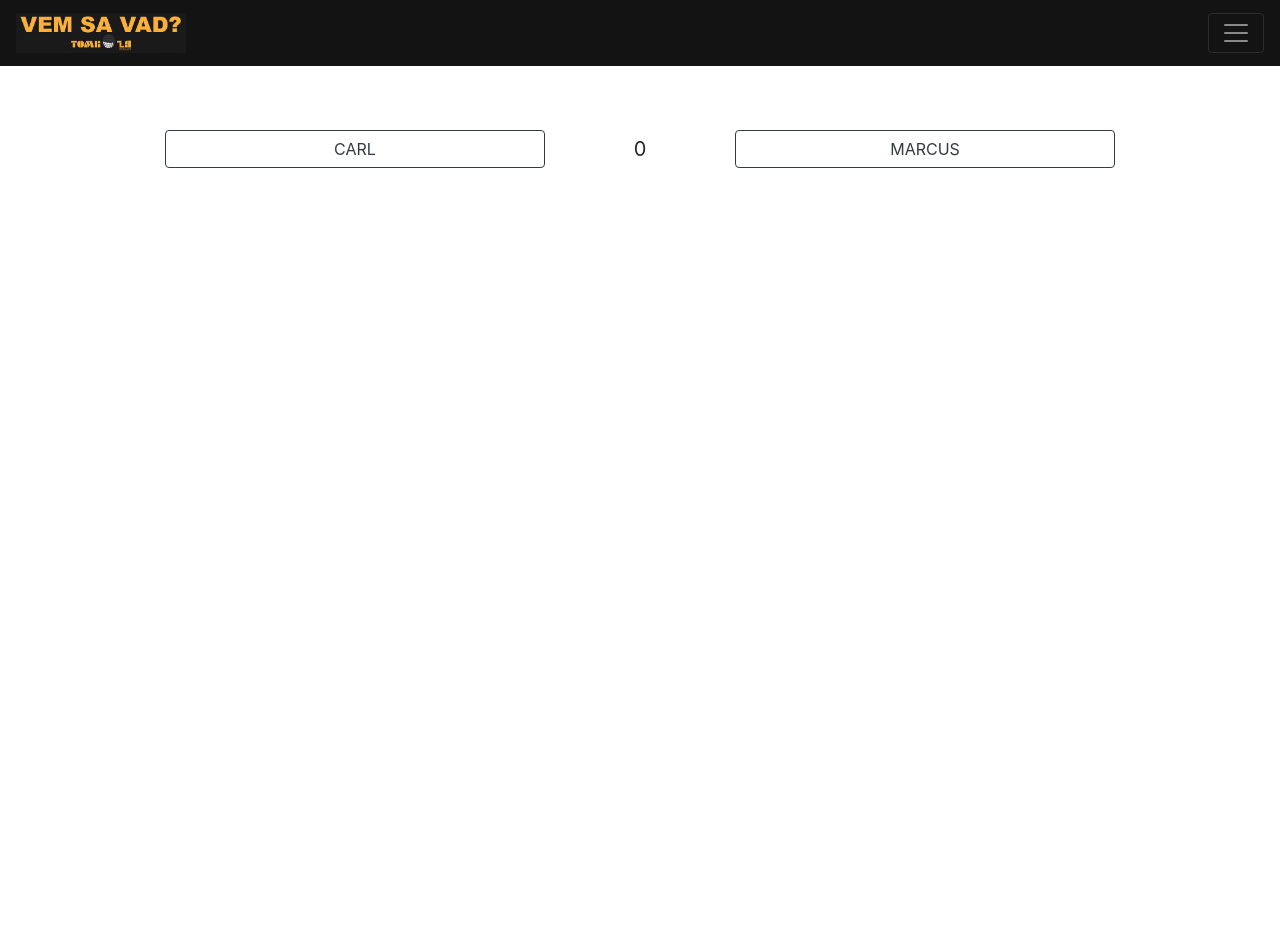
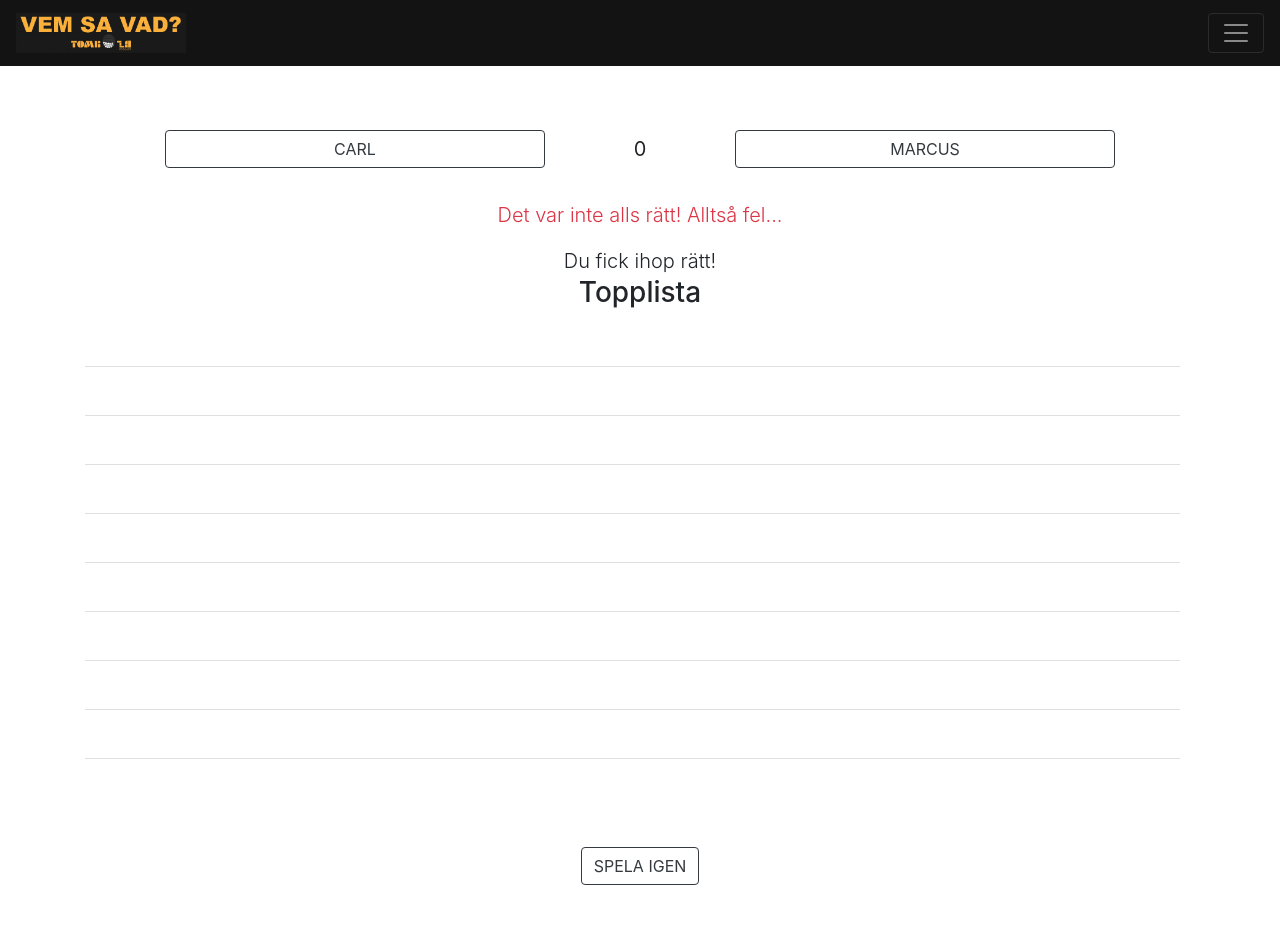
Before and after one commit to Philipdev95/TombolaPodcastQuotes, a plain HTML site: page index.html in a window 1280 px wide. Before the commit the page ends 800 px from the top, so only its background shows below. Drawn offline with nearby package versions, Linux system fonts and the light colour scheme; no server answers.

Commit message:
Styling and activating ranking system

```diff
--- a/index.html
+++ b/index.html
@@ -59,36 +59,41 @@
 				<button id="marcus" type="button" class="person col-4 btn btn-outline-dark">MARCUS</button>
 			</div>
 		</div>
-		<div id="answer" class="hidden">
+		<div id="answer" class="row hidden">
 			<div id="correct-answer" class="lead col-12 text-center p-3 mt-3 hidden text-success">Det var rätt! Bra jobbat mr Williams</div>
-			<!--<div id="wrong-answer" class="lead col-12 text-center p-3 mt-3 hidden text-danger">Det var inte alls rätt! Alltså fel...</div>-->		</div>
-		<div id="next-div" class="hidden row">
+			<!--<div id="wrong-answer" class="lead col-12 text-center p-3 mt-3 hidden text-danger">Det var inte alls rätt! Alltså fel...</div>-->
+		</div>
+		<div id="next-div" class="row hidden">
 			<button id="next" type="button" class="btn-mg col-4 offset-4 btn btn-outline-dark">NÄSTA</button>
     </div>
-    <div id="end" class="hidden">
+    <div id="end" class="row text-center">
       <div id="wrong-answer" class="lead col-12 text-center p-3 mt-3 text-danger">Det var inte alls rätt! Alltså fel...</div>
       <div id="total-points" class="lead col-12 text-center">Du fick ihop <span></span> rätt!</div>
-      <form id="add-form">
-        <input pattern=".{3,30}" title="Mellan 3-30 tecken" required type="text" placeholder="Namn"/>
-        <button id="submit-highscore" type="submit" class="btn-mg col-4 offset-4 btn btn-outline-dark">LÄGG TILL I TOPPLISTAN</button>
+			<form id="add-form" class="col-12 hidden">
+				<div class="col-12 form-group">
+					<input class="col-6 offset-3 form-control" pattern=".{3,30}" title="Mellan 3-30 tecken" required type="text" placeholder="Namn"/>
+	        <button id="submit-highscore" type="submit" class="btn-mg btn btn-outline-dark">LÄGG TILL I TOPPLISTAN</button>
+				</div>
       </form>
-      <h3>Topplista</h3>
-      <div id="toplist">
-		<ul>
-			<li id="toplist-0"><span class="name"></span><span class="points"></span></li>
-			<li id="toplist-1"><span class="name"></span><span class="points"></span></li>
-			<li id="toplist-2"><span class="name"></span><span class="points"></span></li>
-			<li id="toplist-3"><span class="name"></span><span class="points"></span></li>
-			<li id="toplist-4"><span class="name"></span><span class="points"></span></li>
-			<li id="toplist-5"><span class="name"></span><span class="points"></span></li>
-			<li id="toplist-6"><span class="name"></span><span class="points"></span></li>
-			<li id="toplist-7"><span class="name"></span><span class="points"></span></li>
-			<li id="toplist-8"><span class="name"></span><span class="points"></span></li>
-			<li id="toplist-9"><span class="name"></span><span class="points"></span></li>
-		</ul>
+      <h3 class="col-12">Topplista</h3>
+      <div id="toplist" class="col-12">
+				<ul class="col-12 list-group list-group-flush">
+					<li id="toplist-0" class="list-group-item"><span class="col name"></span><span class="col points"></span></li>
+					<li id="toplist-1" class="list-group-item"><span class="col name"></span><span class="col points"></span></li>
+					<li id="toplist-2" class="list-group-item"><span class="col name"></span><span class="col points"></span></li>
+					<li id="toplist-3" class="list-group-item"><span class="col name"></span><span class="col points"></span></li>
+					<li id="toplist-4" class="list-group-item"><span class="col name"></span><span class="col points"></span></li>
+					<li id="toplist-5" class="list-group-item"><span class="col name"></span><span class="col points"></span></li>
+					<li id="toplist-6" class="list-group-item"><span class="col name"></span><span class="col points"></span></li>
+					<li id="toplist-7" class="list-group-item"><span class="col name"></span><span class="col points"></span></li>
+					<li id="toplist-8" class="list-group-item"><span class="col name"></span><span class="col points"></span></li>
+					<li id="toplist-9" class="list-group-item"><span class="col name"></span><span class="col points"></span></li>
+				</ul>
       </div>
-      <button id="start-new" type="button" class="btn-mg col-4 offset-4 btn btn-outline-dark">SPELA IGEN</button>
-    </div>
+			<div class="col-12">
+      	<button id="start-new" type="button" class="btn-mg btn btn-outline-dark">SPELA IGEN</button>
+			</div>
+		</div>
 	</div>
 	<script src="https://ajax.googleapis.com/ajax/libs/jquery/3.3.1/jquery.min.js"></script>
   <script src="https://cdnjs.cloudflare.com/ajax/libs/popper.js/1.14.0/umd/popper.min.js" integrity="sha384-cs/chFZiN24E4KMATLdqdvsezGxaGsi4hLGOzlXwp5UZB1LY//20VyM2taTB4QvJ" crossorigin="anonymous"></script>
--- a/resources/css/style.css
+++ b/resources/css/style.css
@@ -30,3 +30,7 @@ nav.navbar{
   margin-top: 40px;
   margin-bottom: 40px;
 }
+.mg-lr-0{
+  margin-left: 0!important;
+  margin-right: 0!important;
+}
```
